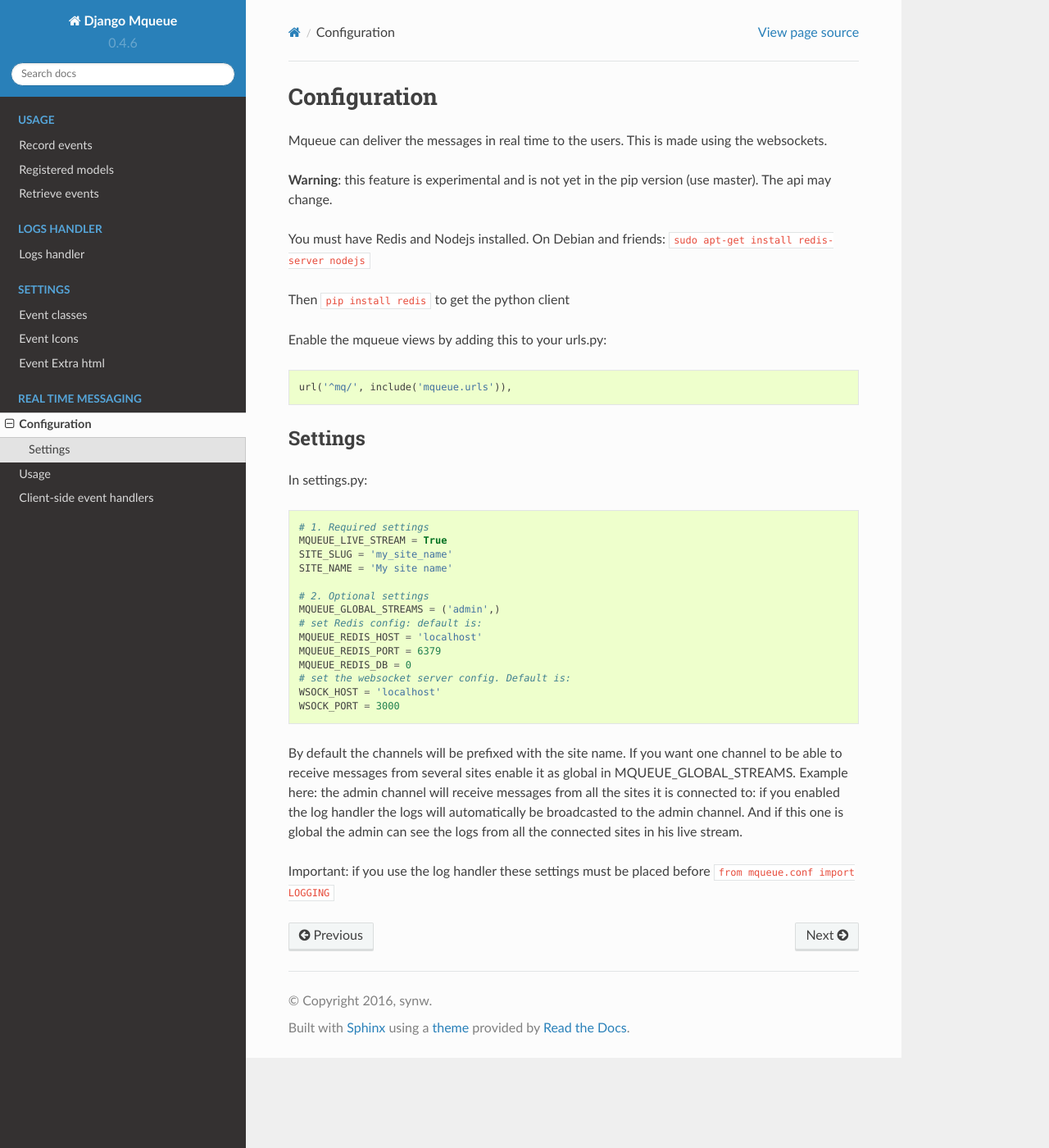
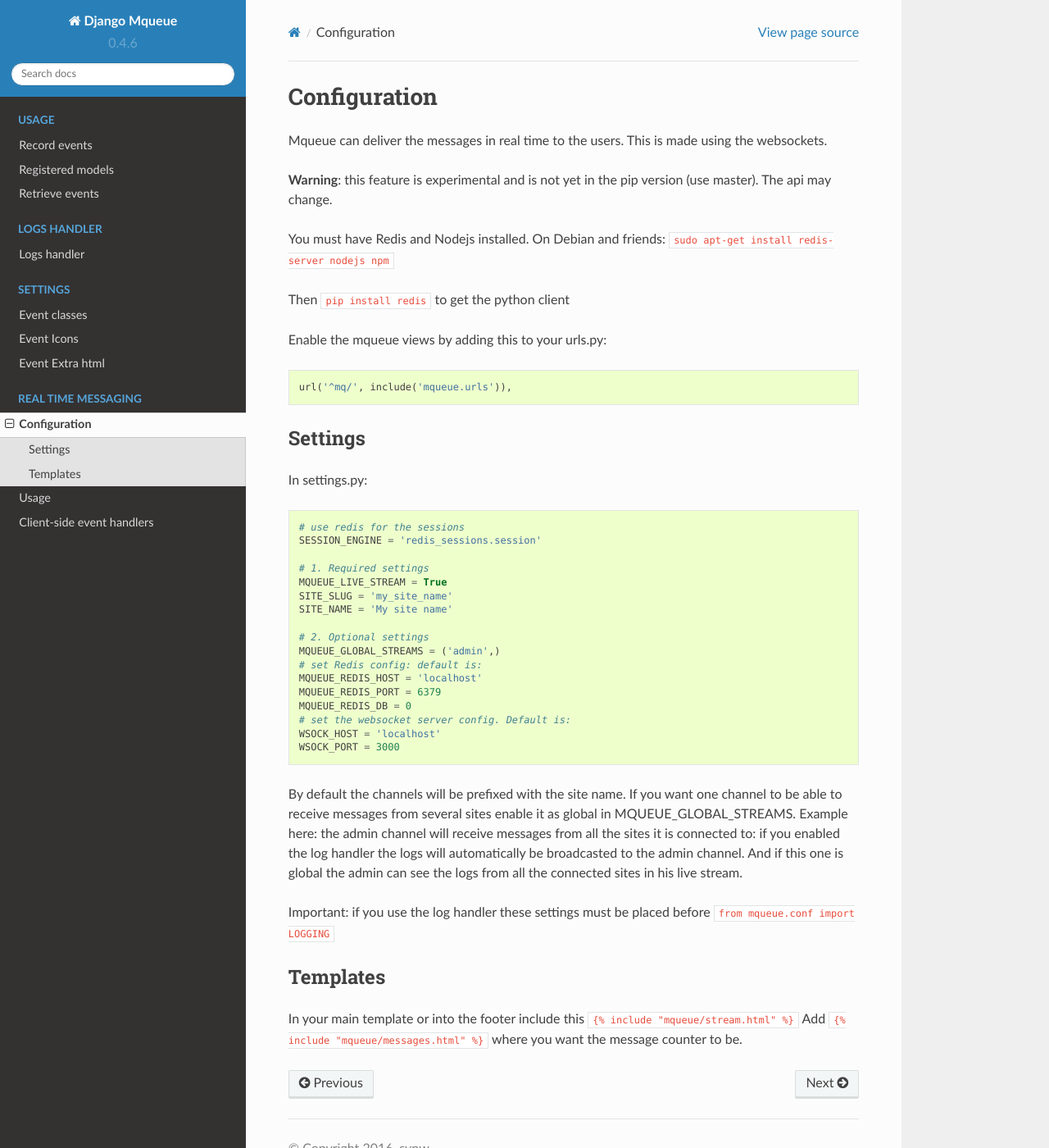
Before and after one commit to synw/django-mqueue, a Sphinx documentation site: the page built from docs/realtime/configuration.rst, in a window 1280 px wide and 1400 px high. Shown: the whole window at 82% size. Built offline with Sphinx 7.4.7 and the Read the Docs theme 2.0.0, drawn with Linux system fonts in a browser that asks for light colours.

Commit message:
Doc update

```diff
--- a/docs/realtime/configuration.rst
+++ b/docs/realtime/configuration.rst
@@ -5,7 +5,7 @@
 
 **Warning**: this feature is experimental and is not yet in the pip version (use master). The api may change.
 
-You must have Redis and Nodejs installed. On Debian and friends: ``sudo apt-get install redis-server nodejs``
+You must have Redis and Nodejs installed. On Debian and friends: ``sudo apt-get install redis-server nodejs npm``
 
 Then ``pip install redis`` to get the python client
 
@@ -23,6 +23,9 @@
 In settings.py:
 
 ::
+
+   # use redis for the sessions
+   SESSION_ENGINE = 'redis_sessions.session'
 
    # 1. Required settings
    MQUEUE_LIVE_STREAM = True
@@ -45,3 +48,9 @@
 channel. And if this one is global the admin can see the logs from all the connected sites in his live stream.
 
 Important: if you use the log handler these settings must be placed before ``from mqueue.conf import LOGGING``
+
+Templates
+~~~~~~~~~
+
+In your main template or into the footer include this ``{% include "mqueue/stream.html" %}``
+Add ``{% include "mqueue/messages.html" %}`` where you want the message counter to be.
--- a/docs/realtime/usage.rst
+++ b/docs/realtime/usage.rst
@@ -3,6 +3,7 @@
 
 To run the nodejs/socketio server: copy the mqueue/wsocks folder where you want it, cd to the folder and run the server:
 
+Get the js requirements with ``npm install express socket.io redis``
 ``nodejs wsocks.js``
 
 Stream events from code
```
